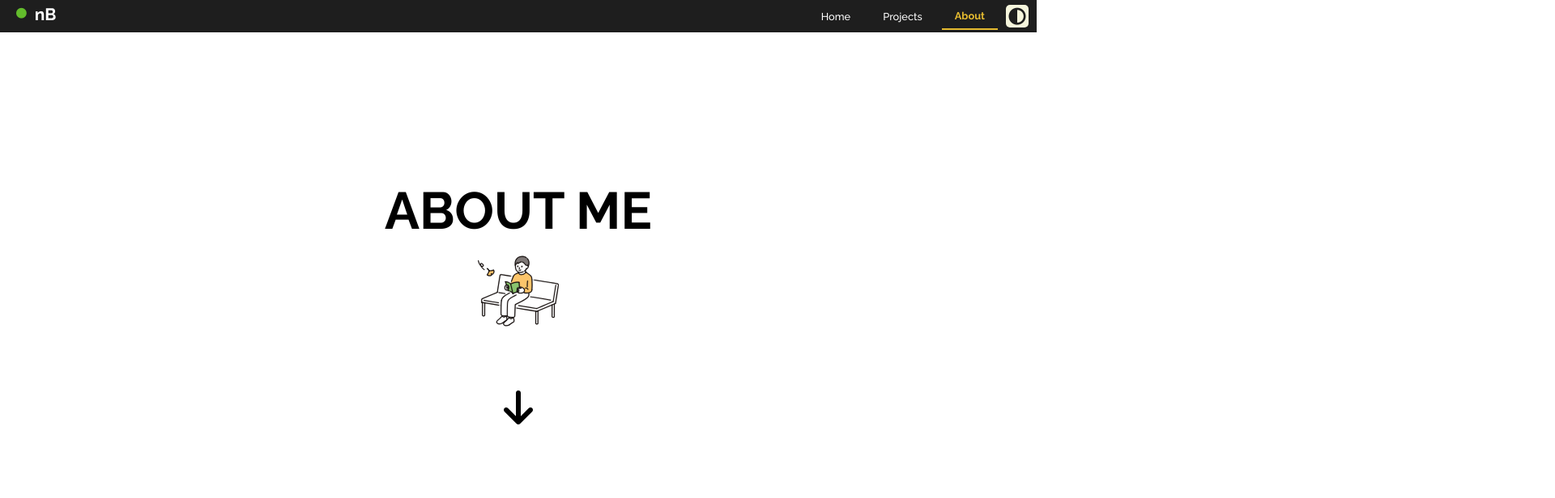
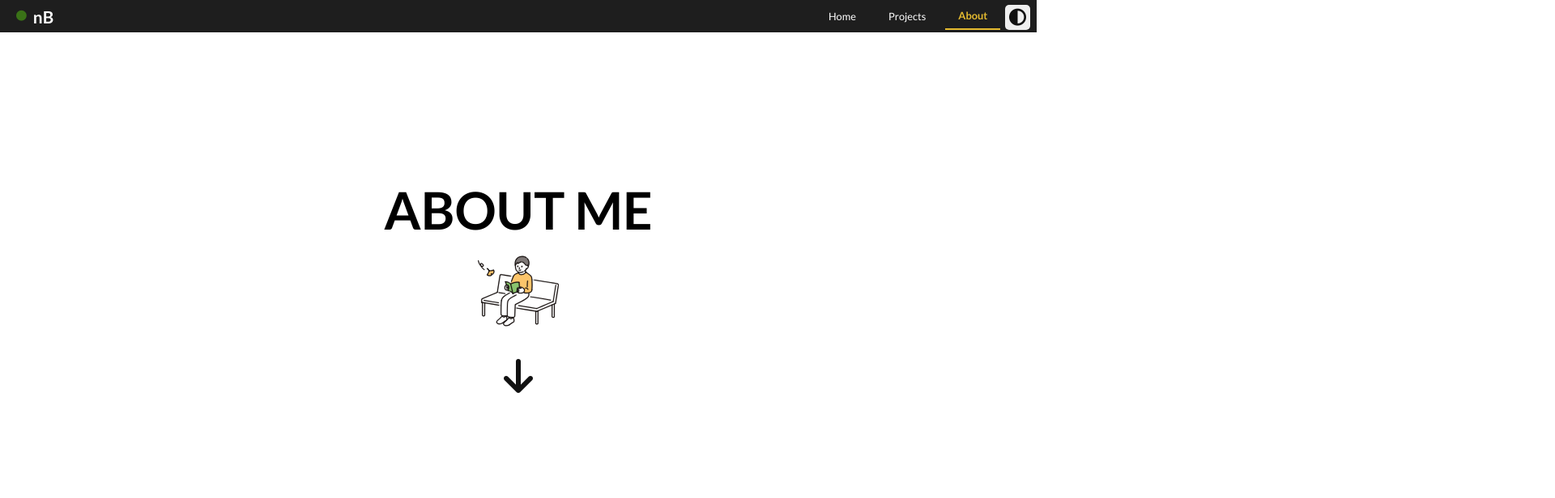
Before and after one commit to Nikko-22/Frontend-Nikko-Benosa, a plain HTML site: page about.html in a window 1280 px wide. Shown: the top 616 px of the page at 81% size, 1920 px wide, since content can reach past the window. Drawn offline with nearby package versions, Linux system fonts and the light colour scheme; a web font is replaced by a local one.

Commit message:
Update about.html

```diff
--- a/about.html
+++ b/about.html
@@ -3,7 +3,7 @@
   <head>
     <meta charset="UTF-8" />
     <meta name="viewport" content="width=device-width, initial-scale=1.0" />
-    <link rel="stylesheet" href="css/projects.css" />
+    <link rel="stylesheet" href="css/about.css" />
     <meta
       name="description"
       content="Explore my journey as a front-end developer, from college to real-world experience. Discover my skills, projects, and aspirations."
```
